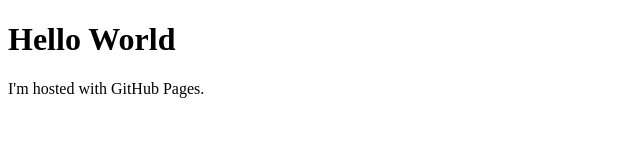
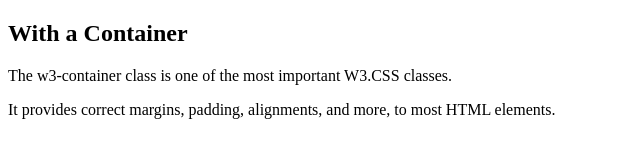
Before and after one commit to artisdf/artisdf.github.io, a plain HTML site: page index.html in a window 1280 px wide. Shown: the whole page, without its empty margins (0-640 px from the left). Drawn offline with Linux system fonts and the light colour scheme.

Commit message:
Update index.html

```diff
--- a/index.html
+++ b/index.html
@@ -1,7 +1,10 @@
 <!DOCTYPE html>
 <html>
 <body>
-<h1>Hello World</h1>
-<p>I'm hosted with GitHub Pages.</p>
+    <div class="w3-container">
+        <h2>With a Container</h2>
+        <p>The w3-container class is one of the most important W3.CSS classes.</p>
+        <p>It provides correct margins, padding, alignments, and more, to most HTML elements.</p>
+      </div>
 </body>
 </html>
```
